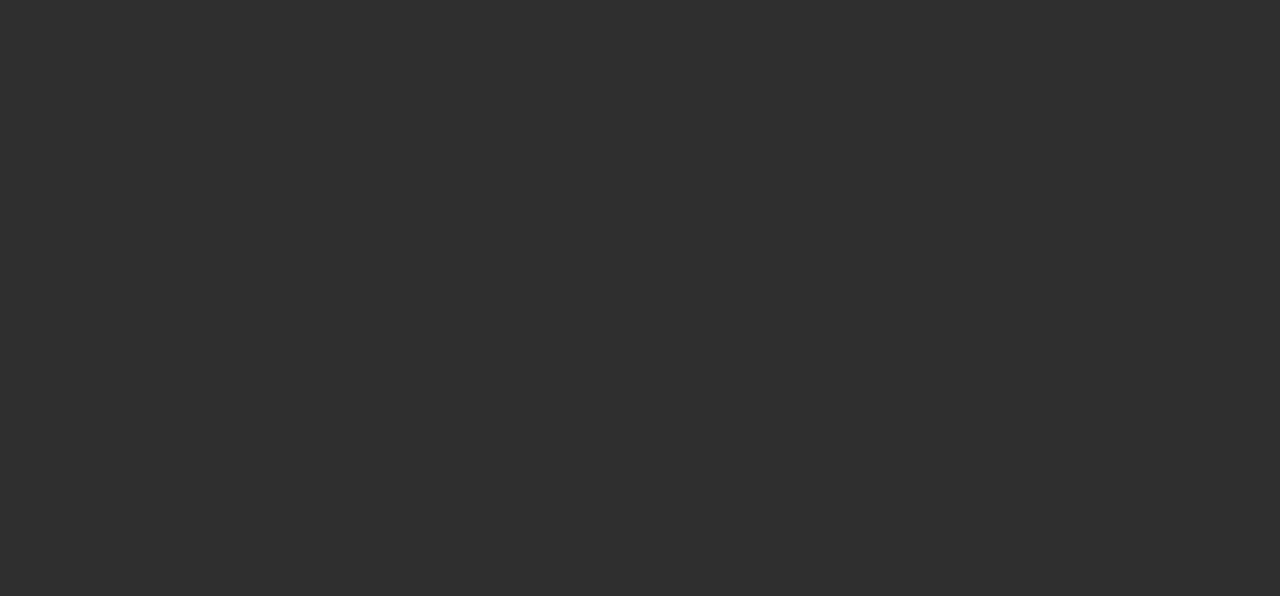
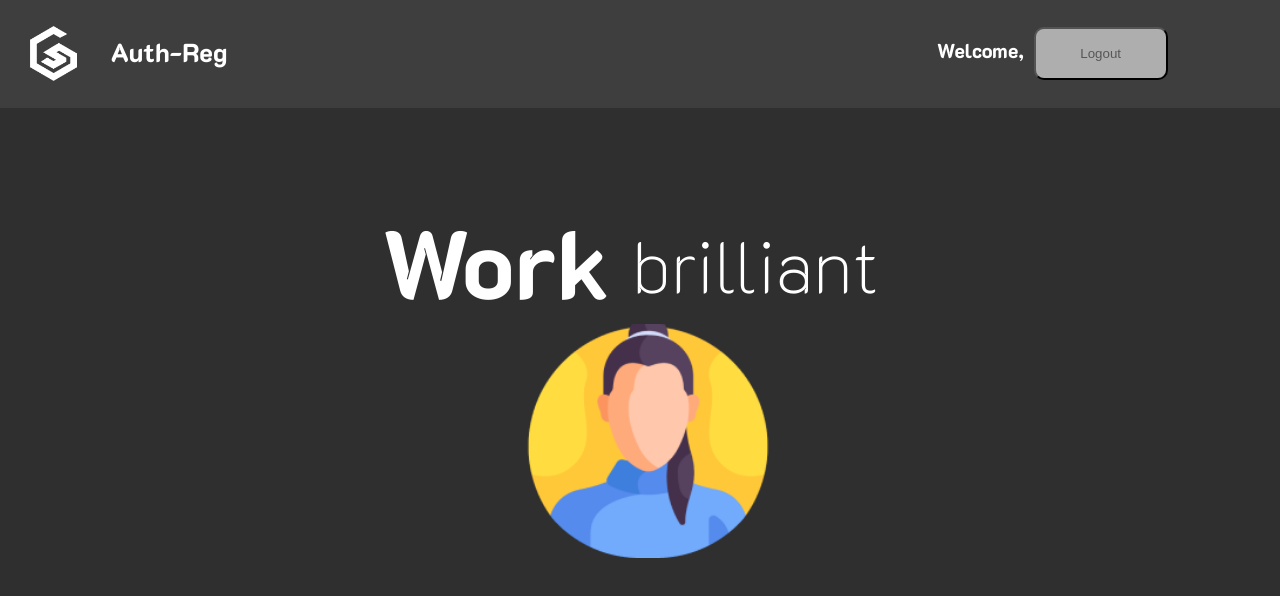
Before and after one commit to codeSolomons/auth-reg-client, a React (Create React App) app in the folder auth-reg-client/: page /dashboard in a window 1280 px wide. Before the commit this address had no page. Shown: the top 596 px of the page. Built offline with nearby package versions, Linux system fonts and the light colour scheme; no server answers.

Commit message:
Add user-dashboard feature

```diff
--- a/auth-reg-client/src/App.js
+++ b/auth-reg-client/src/App.js
@@ -3,7 +3,7 @@ import { Routes, Route } from "react-router-dom";
 import Login from "./pages/Login";
 import Splash from "./pages/Splash";
 import Register from "./pages/Register";
-
+import Dashboard from "./pages/Dashboard";
 import "./App.css";
 
 function App() {
@@ -13,6 +13,7 @@ function App() {
         <Route path="/" element={<Splash />} />
         <Route path="/login" element={<Login />} />
         <Route path="/register" element={<Register />} />
+        <Route path="/dashboard" element={<Dashboard />} />
       </Routes>
     </div>
 
--- /dev/null
+++ b/auth-reg-client/src/pages/Dashboard.js
@@ -0,0 +1,82 @@
+
+
+import { useState } from "react";
+import { profileUser } from "../services/AuthService";
+import  '../styles/Dashboard.css';
+import csIcon from '../Images/csIcon.png';
+import womanIcon from '../Images/woman 1.png';
+import { useNavigate } from "react-router-dom";
+
+
+function Dashboard(){
+
+    const nav = useNavigate();
+
+    const [name, setName] = useState();
+    const [email, setEmail] = useState();
+    const [username, setUsername] = useState();
+
+    //retrieve token from local storage
+    const token = localStorage.getItem('token');
+
+    //if token does not exists
+    if(token == null){
+        nav('/login');
+    }
+
+    let data={
+        "token":token
+    }
+    const profileFetch  = async (e)=>{
+
+        await profileUser(data)
+        .then((response)=>{
+            console.log(response);
+            setName(response.user_profile.first_name +' '+ response.user_profile.last_name);
+            setEmail(response.user_profile.email);
+            setUsername(response.user_profile.username);
+        }).catch((err)=>{
+            console.log(err);
+        });
+
+    }
+
+    profileFetch();
+
+
+    return(
+
+
+        <div className="main">
+
+            <div className="nav-bar">
+                <div className="header">
+
+                    <div className="header-logo"><img alt="codeSolomon" src={csIcon}/></div>
+                    <div className="header-text">Auth-Reg</div>
+                </div>
+                <div className="logout-container">
+                    <div className="greetings-text">Welcome, <spane className="greetings-name">{name}</spane></div>
+                    <button className="logout-button">Logout</button>
+                </div>
+            </div>
+
+            <div className="welcome-text">
+                <div className="work-text">Work</div>
+                <div className="brilliant-text">brilliant</div>
+            </div>
+
+            <div className="user-profile">
+                <img src={womanIcon} alt="profile"/>
+                <div className="user-name">{name}</div>
+                <div className="user-email">{email}</div>
+                <div className="user-username">{username}</div>
+            </div>
+
+
+
+        </div>
+    );
+}
+
+export default Dashboard;
--- a/auth-reg-client/src/pages/Login.js
+++ b/auth-reg-client/src/pages/Login.js
@@ -2,18 +2,28 @@ import { useState } from "react";
 import Brand from "../components/Brand";
 import Alert from "../components/Alert";
 import { loginUser } from "../services/AuthService";
-import { useLocation } from "react-router-dom";
+import { useLocation, useNavigate } from "react-router-dom";
 import RegisterInfo from "../components/RegisterInfo";
 
+
+
 function Login() {
+
   const [username, setUsername] = useState();
   const [password, setPassword] = useState();
   const [callSuccess, setCallSuccess] = useState(false);
   const [error, setError] = useState();
 
+
   const location = useLocation();
+  const nav = useNavigate();
+  const success = new URLSearchParams(location.search).get("success");
 
-  const success = new URLSearchParams(location.search).get("success");
+
+
+
+
+
 
   /*Action*/
   const handleSubmit = async (e) => {
@@ -24,10 +34,17 @@ function Login() {
       password: password,
     };
 
-    loginUser(credentials)
+    await loginUser(credentials)
       .then((response) => {
+        console.log(response);
         //TO DO: Create user session/cookie
         setCallSuccess(true);
+        //Create user session
+
+        localStorage.setItem('token',response.token.access);
+        nav("/dashboard");
+
+
       })
       .catch((err) => {
         if (err.response) {
@@ -42,6 +59,8 @@ function Login() {
           console.log("Error Something else");
         }
       });
+
+
   };
 
   /*View*/
--- a/auth-reg-client/src/services/AuthService.js
+++ b/auth-reg-client/src/services/AuthService.js
@@ -20,3 +20,13 @@ export function loginUser(data) {
     })
     .then((response) => response.data);
 }
+
+export function profileUser(data){
+
+  return axios
+  .get(process.env.REACT_APP_BACKEND + "/profile/", {
+    headers:{
+      'Authorization':'Bearer '+data.token
+    }
+  }).then((response)=>response.data);
+}
--- /dev/null
+++ b/auth-reg-client/src/styles/Dashboard.css
@@ -0,0 +1,142 @@
+.main{
+    background: #2F2F2F;
+}
+.nav-bar{
+    width: 100%;
+    height: 108px;
+    flex-shrink: 0;
+    background: #3E3E3E;
+}
+.header{
+    width: 255px;
+    height: 77px;
+    flex-shrink: 0;
+}
+.header-text{
+    width: 172px;
+    height: 24px;
+    flex-shrink: 0;
+    color: #FFF;
+    font-family: K2D;
+    font-size: 26px;
+    font-style: normal;
+    font-weight: 700;
+    line-height: normal;
+    float:left;
+    margin-top:35px;
+}
+.header-logo, img{
+  width:75px;
+  height: 75px;
+  float:left;
+  flex-shrink: 0;
+  margin:0;
+  padding-top:8px;
+  padding-left:8px;
+
+}
+.welcome-text{
+    width: 516px;
+    height: 118px;
+    flex-shrink: 0;
+    margin-left:auto;
+    margin-right: auto;
+    margin-top:90px;
+
+}
+.work-text{
+    width: 200px;
+    height: 118px;
+    flex-shrink: 0;
+    color: #FFF;
+    font-family: K2D;
+    font-size: 96px;
+    font-style: normal;
+    font-weight: 700;
+    line-height: normal;
+    float:left;
+}
+.brilliant-text{
+    color: #FFF;
+    font-family: K2D;
+    font-size: 72px;
+    font-style: normal;
+    font-weight: 400;
+    line-height: normal;
+    float:left;
+    margin-left: 50px;
+    margin-top:20px;
+}
+.user-profile{
+    width:250px;
+    height: auto;
+    flex-shrink: 0;
+    margin-left:auto;
+    margin-right: auto;
+}
+.user-profile img{
+    width:inherit;
+    height: inherit;
+}
+.user-name{
+    color: #FFF;
+    font-family: K2D;
+    font-size: 48px;
+    font-style: normal;
+    font-weight: 500;
+    line-height: normal;
+}
+.user-email{
+    color: #FFF;
+    font-family: K2D;
+    font-size: 32px;
+    font-style: normal;
+    font-weight: 400;
+    line-height: normal;
+}
+.user-username{
+    color: #FFF;
+    font-family: K2D;
+    font-size: 32px;
+    font-style: normal;
+    font-weight: 400;
+    line-height: normal;
+}
+.logout-container{
+    width: 323px;
+    height: 53px;
+    flex-shrink: 0;
+    float:right;
+    margin-top:-40px;
+    margin-right: 20px;
+}
+.greetings-text{
+    color: #FFF;
+font-family: K2D;
+font-size: 20px;
+font-style: normal;
+font-weight: 700;
+line-height: normal;
+float:left;
+margin-right: 10px;
+}
+.greetings-name{
+    color: #28CA7C;
+font-family: K2D;
+font-size: 20px;
+font-style: normal;
+font-weight: 700;
+line-height: normal;
+
+}
+.logout-button{
+    width: 134px;
+height: 53px;
+flex-shrink: 0;
+background-color: #AEAEAE;
+color:#575757;
+border-radius: 10px;
+float:left;
+margin-top:-10px;
+
+}
```
Also changed, not shown: auth-reg-client/src/Images/woman 1.png (added).
